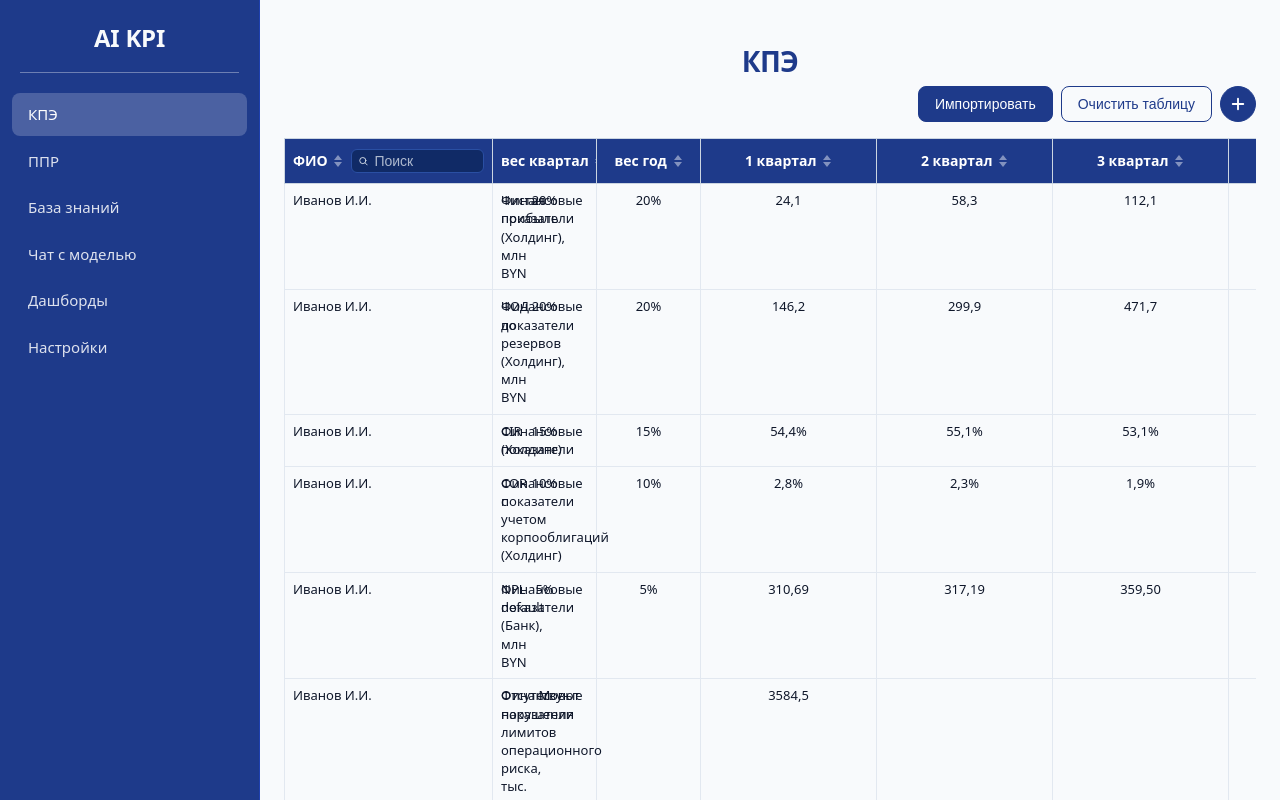
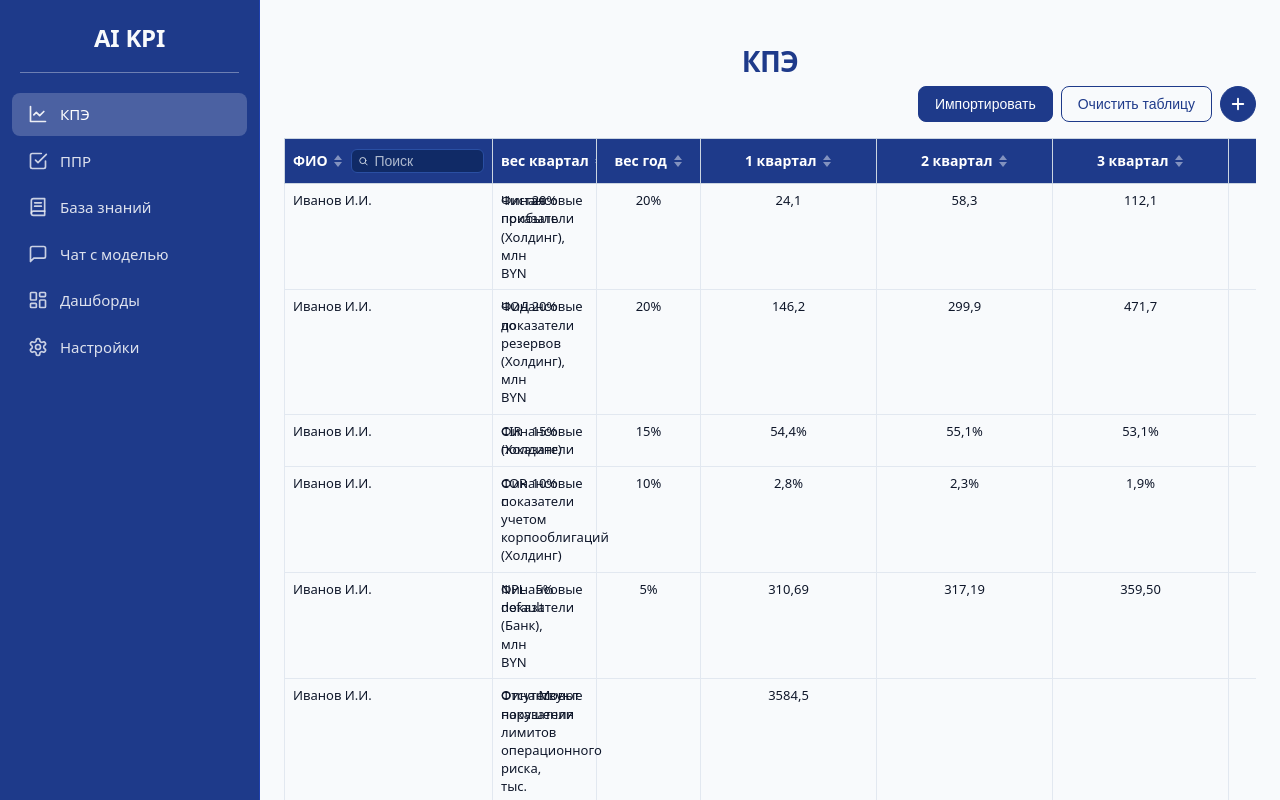
Before and after one commit to sweetd0vee/kpi-agent-front, a React (Vite) app: page /kpi in a window 1280 px wide. Shown: the top 800 px of the page. Built offline with nearby package versions, Linux system fonts and the light colour scheme.

Commit message:
initial commit

```diff
--- a/src/components/Layout/Layout.module.css
+++ b/src/components/Layout/Layout.module.css
@@ -33,11 +33,22 @@
 }
 
 .navLink {
+  display: flex;
+  align-items: center;
+  gap: 0.75rem;
   color: rgba(255, 255, 255, 0.85);
   padding: 0.625rem 1rem;
   border-radius: 8px;
   transition: color 0.15s, background 0.15s;
   font-size: 0.9375rem;
+}
+
+.navIcon {
+  flex-shrink: 0;
+  display: flex;
+  align-items: center;
+  justify-content: center;
+  opacity: 0.9;
 }
 
 .navLink:hover {
--- a/src/components/Layout/Layout.tsx
+++ b/src/components/Layout/Layout.tsx
@@ -1,13 +1,57 @@
 import { Outlet, NavLink } from 'react-router-dom'
 import styles from './Layout.module.css'
 
+const iconSize = 20
+
+const icons = {
+  kpi: (
+    <svg width={iconSize} height={iconSize} viewBox="0 0 24 24" fill="none" stroke="currentColor" strokeWidth="2" strokeLinecap="round" strokeLinejoin="round" aria-hidden>
+      <path d="M3 3v18h18" />
+      <path d="m19 9-5 5-4-4-3 3" />
+    </svg>
+  ),
+  goals: (
+    <svg width={iconSize} height={iconSize} viewBox="0 0 24 24" fill="none" stroke="currentColor" strokeWidth="2" strokeLinecap="round" strokeLinejoin="round" aria-hidden>
+      <path d="M9 11l3 3L22 4" />
+      <path d="M21 12v7a2 2 0 0 1-2 2H5a2 2 0 0 1-2-2V5a2 2 0 0 1 2-2h11" />
+    </svg>
+  ),
+  knowledge: (
+    <svg width={iconSize} height={iconSize} viewBox="0 0 24 24" fill="none" stroke="currentColor" strokeWidth="2" strokeLinecap="round" strokeLinejoin="round" aria-hidden>
+      <path d="M4 19.5A2.5 2.5 0 0 1 6.5 17H20" />
+      <path d="M6.5 2H20v20H6.5A2.5 2.5 0 0 1 4 19.5v-15A2.5 2.5 0 0 1 6.5 2z" />
+      <path d="M8 7h8" />
+      <path d="M8 11h8" />
+    </svg>
+  ),
+  chat: (
+    <svg width={iconSize} height={iconSize} viewBox="0 0 24 24" fill="none" stroke="currentColor" strokeWidth="2" strokeLinecap="round" strokeLinejoin="round" aria-hidden>
+      <path d="M21 15a2 2 0 0 1-2 2H7l-4 4V5a2 2 0 0 1 2-2h14a2 2 0 0 1 2 2z" />
+    </svg>
+  ),
+  dashboards: (
+    <svg width={iconSize} height={iconSize} viewBox="0 0 24 24" fill="none" stroke="currentColor" strokeWidth="2" strokeLinecap="round" strokeLinejoin="round" aria-hidden>
+      <rect x="3" y="3" width="7" height="9" rx="1" />
+      <rect x="14" y="3" width="7" height="5" rx="1" />
+      <rect x="14" y="12" width="7" height="9" rx="1" />
+      <rect x="3" y="16" width="7" height="5" rx="1" />
+    </svg>
+  ),
+  settings: (
+    <svg width={iconSize} height={iconSize} viewBox="0 0 24 24" fill="none" stroke="currentColor" strokeWidth="2" strokeLinecap="round" strokeLinejoin="round" aria-hidden>
+      <path d="M12.22 2h-.44a2 2 0 0 0-2 2v.18a2 2 0 0 1-1 1.73l-.43.25a2 2 0 0 1-2 0l-.15-.08a2 2 0 0 0-2.73.73l-.22.38a2 2 0 0 0 .73 2.73l.15.1a2 2 0 0 1 1 1.72v.51a2 2 0 0 1-1 1.74l-.15.09a2 2 0 0 0-.73 2.73l.22.38a2 2 0 0 0 2.73.73l.15-.08a2 2 0 0 1 2 0l.43.25a2 2 0 0 1 1 1.73V20a2 2 0 0 0 2 2h.44a2 2 0 0 0 2-2v-.18a2 2 0 0 1 1-1.73l.43-.25a2 2 0 0 1 2 0l.15.08a2 2 0 0 0 2.73-.73l.22-.39a2 2 0 0 0-.73-2.73l-.15-.08a2 2 0 0 1-1-1.74v-.51a2 2 0 0 1 1-1.74l.15-.09a2 2 0 0 0 .73-2.73l-.22-.38a2 2 0 0 0-2.73-.73l-.15.08a2 2 0 0 1-2 0l-.43-.25a2 2 0 0 1-1-1.73V4a2 2 0 0 0-2-2z" />
+      <circle cx="12" cy="12" r="3" />
+    </svg>
+  ),
+}
+
 const navItems = [
-  { to: '/kpi', label: 'КПЭ' },
-  { to: '/goals', label: 'ППР' },
-  { to: '/knowledge', label: 'База знаний' },
-  { to: '/chat', label: 'Чат с моделью' },
-  { to: '/dashboards', label: 'Дашборды' },
-  { to: '/settings', label: 'Настройки' },
+  { to: '/kpi', label: 'КПЭ', icon: icons.kpi },
+  { to: '/goals', label: 'ППР', icon: icons.goals },
+  { to: '/knowledge', label: 'База знаний', icon: icons.knowledge },
+  { to: '/chat', label: 'Чат с моделью', icon: icons.chat },
+  { to: '/dashboards', label: 'Дашборды', icon: icons.dashboards },
+  { to: '/settings', label: 'Настройки', icon: icons.settings },
 ] as const
 
 export function Layout({ children }: { children?: React.ReactNode }) {
@@ -16,7 +60,7 @@ export function Layout({ children }: { children?: React.ReactNode }) {
       <aside className={styles.sidebar}>
         <h1 className={styles.title}>AI KPI</h1>
         <nav className={styles.nav}>
-          {navItems.map(({ to, label }) => (
+          {navItems.map(({ to, label, icon }) => (
             <NavLink
               key={to}
               to={to}
@@ -24,6 +68,7 @@ export function Layout({ children }: { children?: React.ReactNode }) {
                 [styles.navLink, isActive ? styles.navLinkActive : ''].filter(Boolean).join(' ')
               }
             >
+              <span className={styles.navIcon}>{icon}</span>
               {label}
             </NavLink>
           ))}
--- a/src/pages/ImportPage.module.css
+++ b/src/pages/ImportPage.module.css
@@ -720,7 +720,7 @@
   font-size: 0.9375rem;
   font-weight: 500;
   color: #fff;
-  background: #059669;
+  background: #1e3a8a;
   border: 2px solid transparent;
   border-radius: 10px;
   cursor: pointer;
@@ -731,13 +731,13 @@
 
 .cardGenerateJsonBtn:focus-visible {
   outline: none;
-  border-color: #047857;
-  box-shadow: 0 0 0 2px rgba(5, 150, 105, 0.3);
+  border-color: #1e40af;
+  box-shadow: 0 0 0 2px rgba(30, 64, 175, 0.3);
 }
 
 .cardGenerateJsonBtn:hover:not(:disabled) {
-  background: #047857;
-  box-shadow: 0 2px 8px rgba(5, 150, 105, 0.3);
+  background: #1e40af;
+  box-shadow: 0 2px 8px rgba(30, 58, 138, 0.3);
 }
 
 .cardGenerateJsonBtn:disabled {
--- a/src/pages/ImportPage.tsx
+++ b/src/pages/ImportPage.tsx
@@ -261,7 +261,10 @@ export function ImportPage() {
 
   const filteredCollections = collections.filter((col) => {
     const matchesSearch = !searchQuery.trim() || col.name.toLowerCase().includes(searchQuery.trim().toLowerCase())
-    const matchesFilter = filterMode === 'mine' || hasProcessedDocs(col.id)
+    const isJsonCollection = (col.name || '').endsWith(' (JSON)')
+    const isProcessed = hasProcessedDocs(col.id) || isJsonCollection
+    const matchesFilter =
+      filterMode === 'mine' ? !isProcessed : isProcessed
     return matchesSearch && matchesFilter
   })
 
@@ -535,6 +538,7 @@ export function ImportPage() {
                       )
                     })}
                   </div>
+                  {!(col.name || '').endsWith(' (JSON)') && (
                     <div className={styles.cardActions}>
                       <button
                         type="button"
@@ -546,6 +550,7 @@ export function ImportPage() {
                         {isGenerating ? 'Генерация…' : 'Сгенерировать JSON'}
                       </button>
                     </div>
+                  )}
                 </li>
               )
             })}
```
Lines whose indentation alone changed are shown as unchanged.
